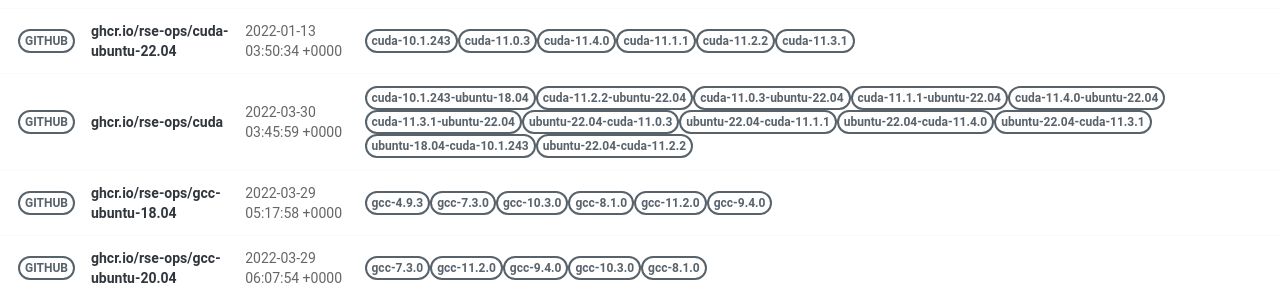
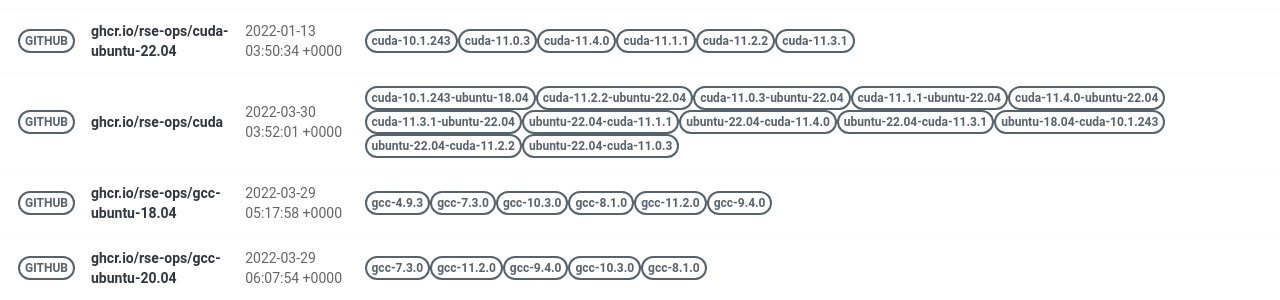
Before and after one commit to rse-ops/docker-images, a Jekyll site: the page built from pages/index.md, in a window 1280 px wide. Shown: the part 421-721 px from the top of the page. Built offline with Jekyll 4.4.1, drawn with Linux system fonts in a browser that asks for light colours; nearby versions of some CDN libraries.

Commit message:
Automated push to update library 2022-03-30

```diff
--- a/_library/ghcr.io-rse-ops-cuda.md
+++ b/_library/ghcr.io-rse-ops-cuda.md
@@ -1,7 +1,7 @@
 ---
 layout: container
 name: ghcr.io/rse-ops/cuda
-updated_at: 2022-03-30 03:45:59.443356
+updated_at: 2022-03-30 03:52:01.463316
 
 
 container_url: https://github.com/orgs/rse-ops/packages/container/package/cuda
```
Also changed, not shown: other parts of _library/ghcr.io-rse-ops-cuda.md (+3 -3 lines).
